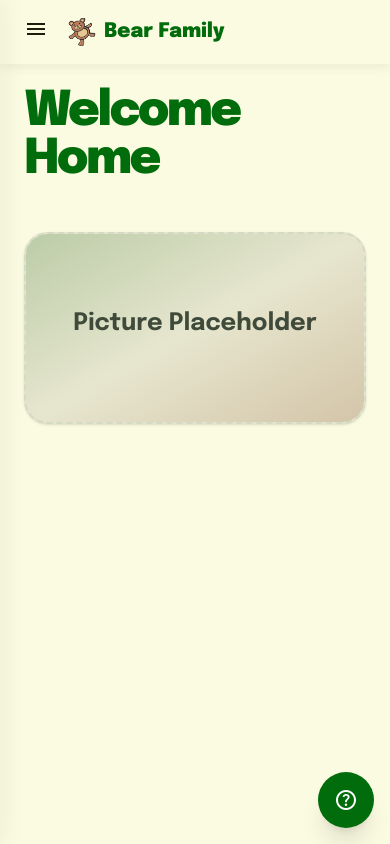
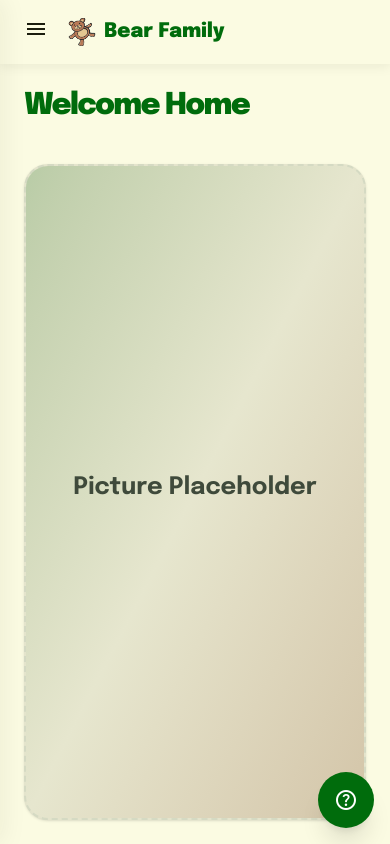
Before and after one commit to thomaspetersen1/bearfamily-ui, a React (Vite) app in the folder bearfamily-ui/: page / in a window 390 px wide. Built offline with nearby package versions, Linux system fonts and the light colour scheme.

Commit message:
update css for mobile

```diff
--- a/bearfamily-ui/src/index.css
+++ b/bearfamily-ui/src/index.css
@@ -75,6 +75,10 @@
 /* Override default icon style — font-family/liga/etc handled by material-symbols/outlined.css */
 .material-symbols-outlined {
   font-variation-settings: 'FILL' 0, 'wght' 400, 'GRAD' 0, 'opsz' 24;
+  visibility: hidden;
+}
+.fonts-loaded .material-symbols-outlined {
+  visibility: visible;
 }
 
 html, body {
--- a/bearfamily-ui/src/main.tsx
+++ b/bearfamily-ui/src/main.tsx
@@ -4,6 +4,10 @@ import 'material-symbols/outlined.css'
 import './index.css'
 import App from './App.tsx'
 
+document.fonts.ready.then(() => {
+  document.documentElement.classList.add('fonts-loaded')
+})
+
 createRoot(document.getElementById('root')!).render(
   <StrictMode>
     <App />
--- a/bearfamily-ui/src/pages/Dashboard.tsx
+++ b/bearfamily-ui/src/pages/Dashboard.tsx
@@ -7,16 +7,16 @@ export default function Dashboard() {
       <Sidebar />
 
       <main className="md:ml-64 h-dvh pt-16 md:pt-0 overflow-hidden">
-        <div className="p-6 md:p-12 max-w-7xl mx-auto h-full overflow-hidden">
+        <div className="p-6 md:p-12 max-w-7xl mx-auto h-full overflow-hidden flex flex-col">
           {/* Page Header */}
-          <div className="mb-12">
-            <h2 className="text-5xl font-headline font-black text-primary tracking-tighter mb-4">
+          <div className="mb-6 md:mb-12">
+            <h2 className="text-3xl md:text-5xl font-headline font-black text-primary tracking-tighter mb-4 whitespace-nowrap">
               Welcome Home
             </h2>
           </div>
 
           {/* Hero Canvas */}
-          <div className="relative w-full aspect-[16/9] rounded-xl bg-surface-container-highest overflow-hidden shadow-sm flex items-center justify-center border-2 border-dashed border-outline-variant/40">
+          <div className="relative w-full flex-1 min-h-0 rounded-xl bg-surface-container-highest overflow-hidden shadow-sm flex items-center justify-center border-2 border-dashed border-outline-variant/40">
             <div className="absolute inset-0 opacity-20 bg-gradient-to-br from-primary via-surface-container to-tertiary" />
             <div className="relative z-10 text-center px-6">
               <h3 className="text-2xl font-headline font-bold text-on-surface-variant mb-2">
```
